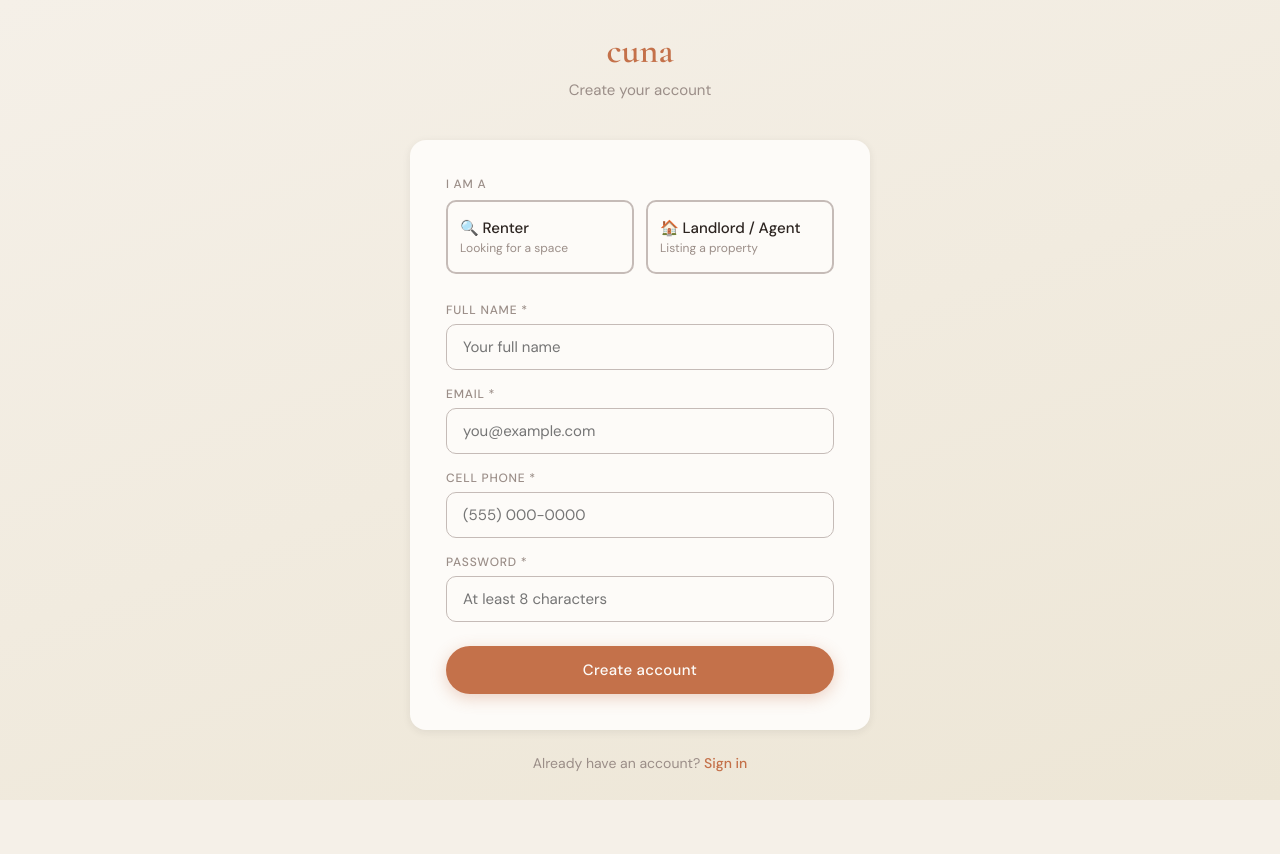
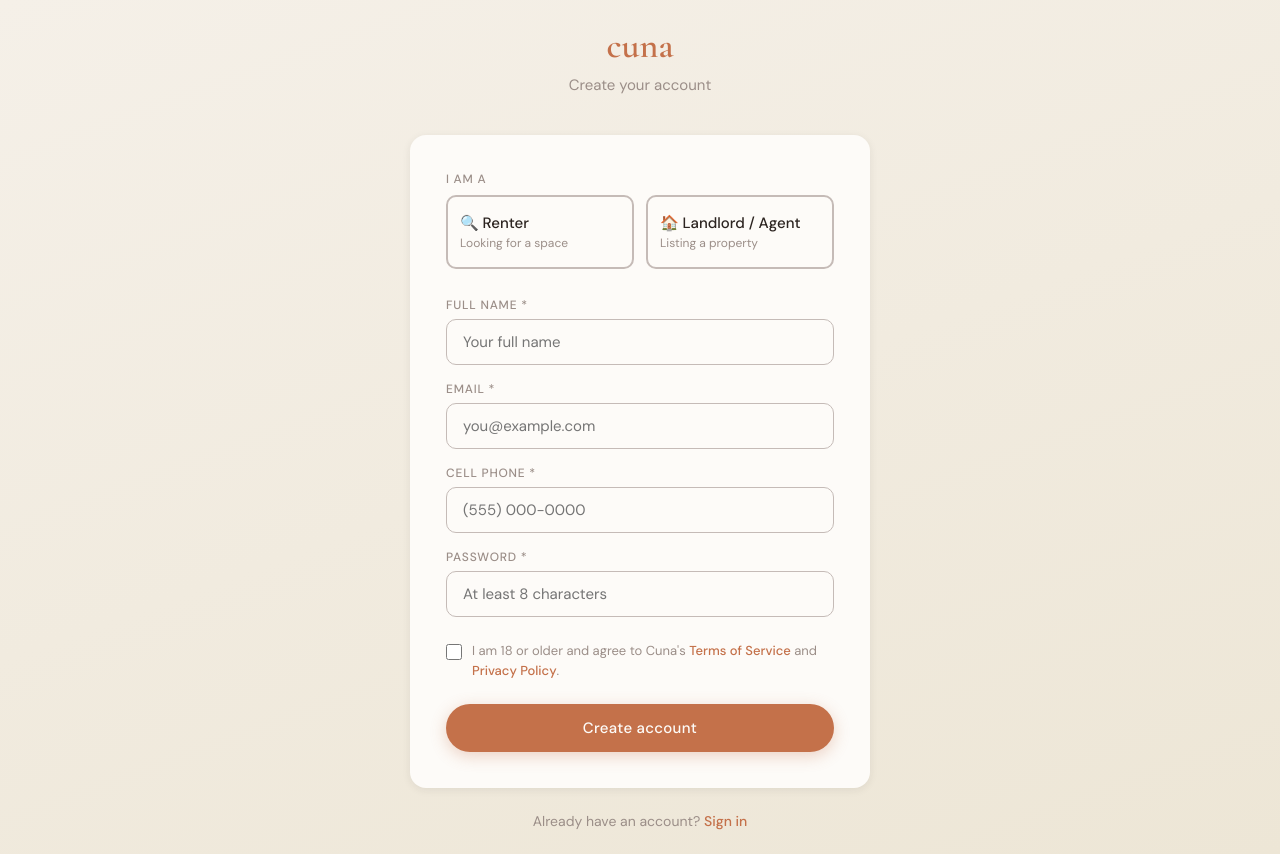
Before and after one commit to josephsilverman878-crypto/cuna, a React (Vite) app: page /register in a window 1280 px wide. Before the commit the page ends 800 px from the top, so only its background shows below. Built offline with nearby package versions, Linux system fonts and the light colour scheme; no server answers.

Commit message:
Update Register.jsx

```diff
--- a/src/pages/Register.jsx
+++ b/src/pages/Register.jsx
@@ -96,10 +96,32 @@ export default function Register() {
                 value={form.password} onChange={e => update('password', e.target.value)} />
             </div>
 
+            <label style={{
+              display: 'flex', alignItems: 'flex-start', gap: '10px',
+              marginTop: '8px', cursor: 'pointer',
+            }}>
+              <input
+                type="checkbox"
+                checked={accepted}
+                onChange={e => setAccepted(e.target.checked)}
+                style={{ marginTop: '3px', width: '16px', height: '16px', flexShrink: 0, cursor: 'pointer' }}
+              />
+              <span style={{ fontSize: '13px', color: 'var(--warm-gray)', lineHeight: 1.5 }}>
+                I am 18 or older and agree to Cuna's{' '}
+                <Link to="/terms" target="_blank" style={{ color: 'var(--terracotta)', fontWeight: 500 }}>
+                  Terms of Service
+                </Link>{' '}
+                and{' '}
+                <Link to="/privacy" target="_blank" style={{ color: 'var(--terracotta)', fontWeight: 500 }}>
+                  Privacy Policy
+                </Link>.
+              </span>
+            </label>
+
             <button
               type="submit" className="btn-primary w-full"
               style={{ marginTop: '8px', opacity: loading ? 0.7 : 1 }}
-              disabled={loading || !form.role}
+              disabled={loading || !form.role || !accepted}
             >
               {loading ? 'Creating account...' : 'Create account'}
             </button>
```
